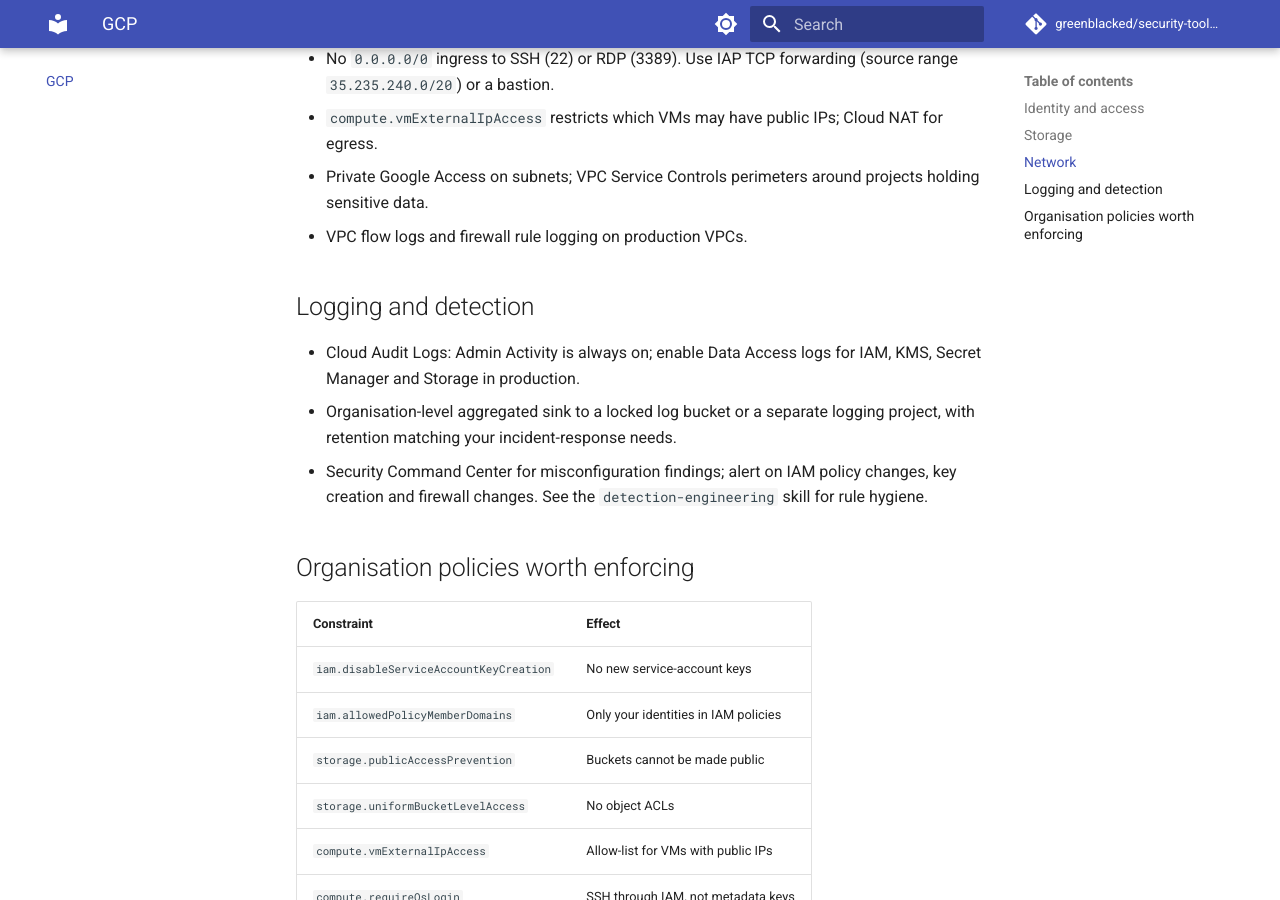
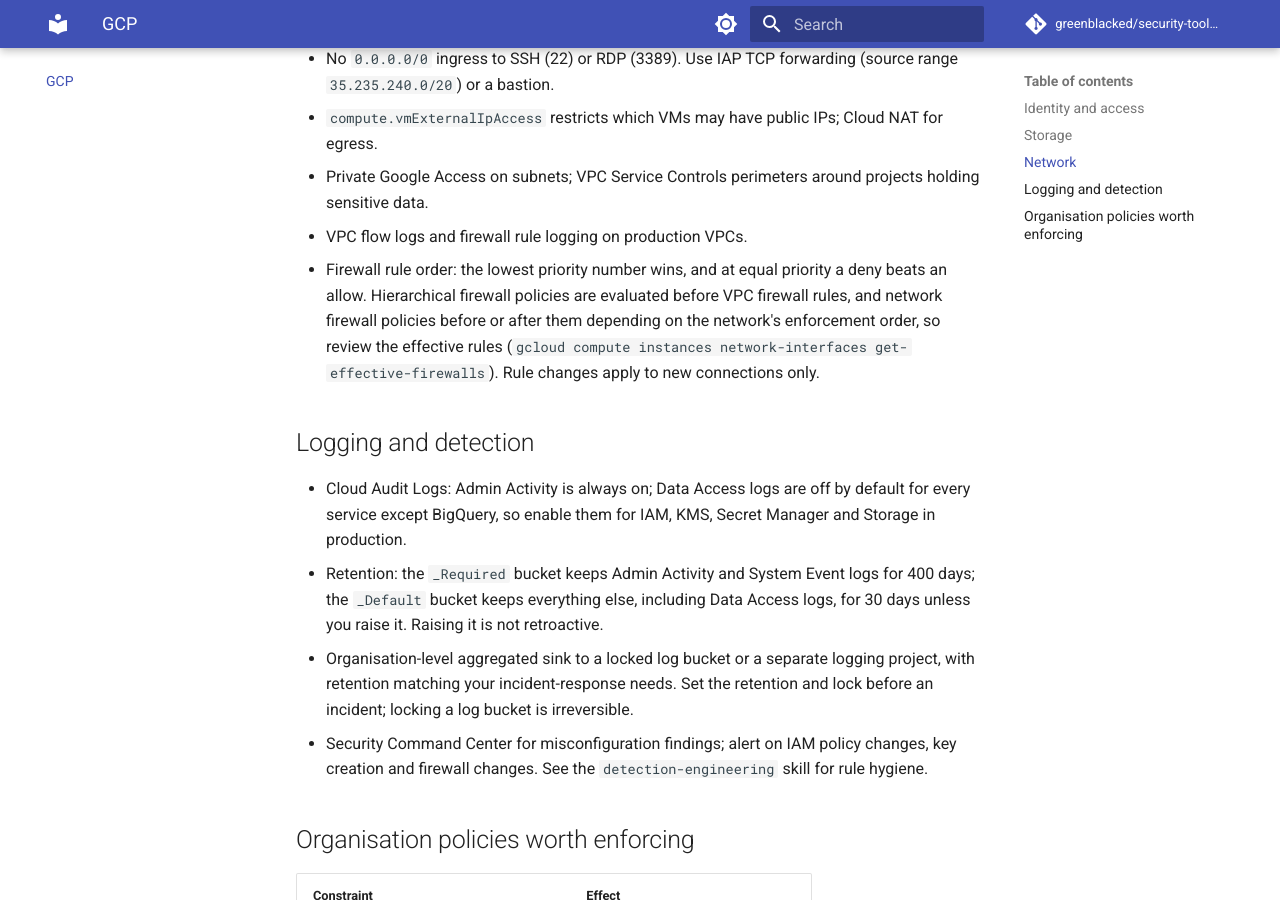
Before and after one commit to greenblacked/security-toolbox, an MkDocs documentation site: the page built from docs/gcp/index.md, in a window 1280 px wide and 900 px high, scrolled down 1295 px. Built offline with MkDocs 1.6.1 and Material for MkDocs 9.7.7, drawn with Linux system fonts in a browser that asks for light colours; comment, search, counter and statistics services are not loaded.

Commit message:
docs: correct revocation, retention and firewall guidance
Note that disabling a key leaves issued tokens valid and how to revoke
them per platform, the event history and Cloud Logging retention limits
behind the evidence queries, the 90-day windows of policy generation and
Policy Simulator, GCP firewall evaluation order, tag rulesets replacing
tag protection, and the archived CIS distribution-independent benchmark.

```diff
--- a/docs/gcp/index.md
+++ b/docs/gcp/index.md
@@ -33,11 +33,13 @@ done
 - `compute.vmExternalIpAccess` restricts which VMs may have public IPs; Cloud NAT for egress.
 - Private Google Access on subnets; VPC Service Controls perimeters around projects holding sensitive data.
 - VPC flow logs and firewall rule logging on production VPCs.
+- Firewall rule order: the lowest priority number wins, and at equal priority a deny beats an allow. Hierarchical firewall policies are evaluated before VPC firewall rules, and network firewall policies before or after them depending on the network's enforcement order, so review the effective rules (`gcloud compute instances network-interfaces get-effective-firewalls`). Rule changes apply to new connections only.
 
 ## Logging and detection
 
-- Cloud Audit Logs: Admin Activity is always on; enable Data Access logs for IAM, KMS, Secret Manager and Storage in production.
-- Organisation-level aggregated sink to a locked log bucket or a separate logging project, with retention matching your incident-response needs.
+- Cloud Audit Logs: Admin Activity is always on; Data Access logs are off by default for every service except BigQuery, so enable them for IAM, KMS, Secret Manager and Storage in production.
+- Retention: the `_Required` bucket keeps Admin Activity and System Event logs for 400 days; the `_Default` bucket keeps everything else, including Data Access logs, for 30 days unless you raise it. Raising it is not retroactive.
+- Organisation-level aggregated sink to a locked log bucket or a separate logging project, with retention matching your incident-response needs. Set the retention and lock before an incident; locking a log bucket is irreversible.
 - Security Command Center for misconfiguration findings; alert on IAM policy changes, key creation and firewall changes. See the `detection-engineering` skill for rule hygiene.
 
 ## Organisation policies worth enforcing
```
Also changed, not shown: docs/github/index.md (+1 -1 lines), docs/secrets/index.md (+1 -1 lines), plugins/security/skills/access-review/SKILL.md (+4 -3 lines), plugins/security/skills/access-review/references/evidence-queries.md (+12 -7 lines), plugins/security/skills/host-hardening/references/linux-baseline.md (+2 -2 lines), plugins/security/skills/secret-rotation/SKILL.md (+11 -0 lines).
